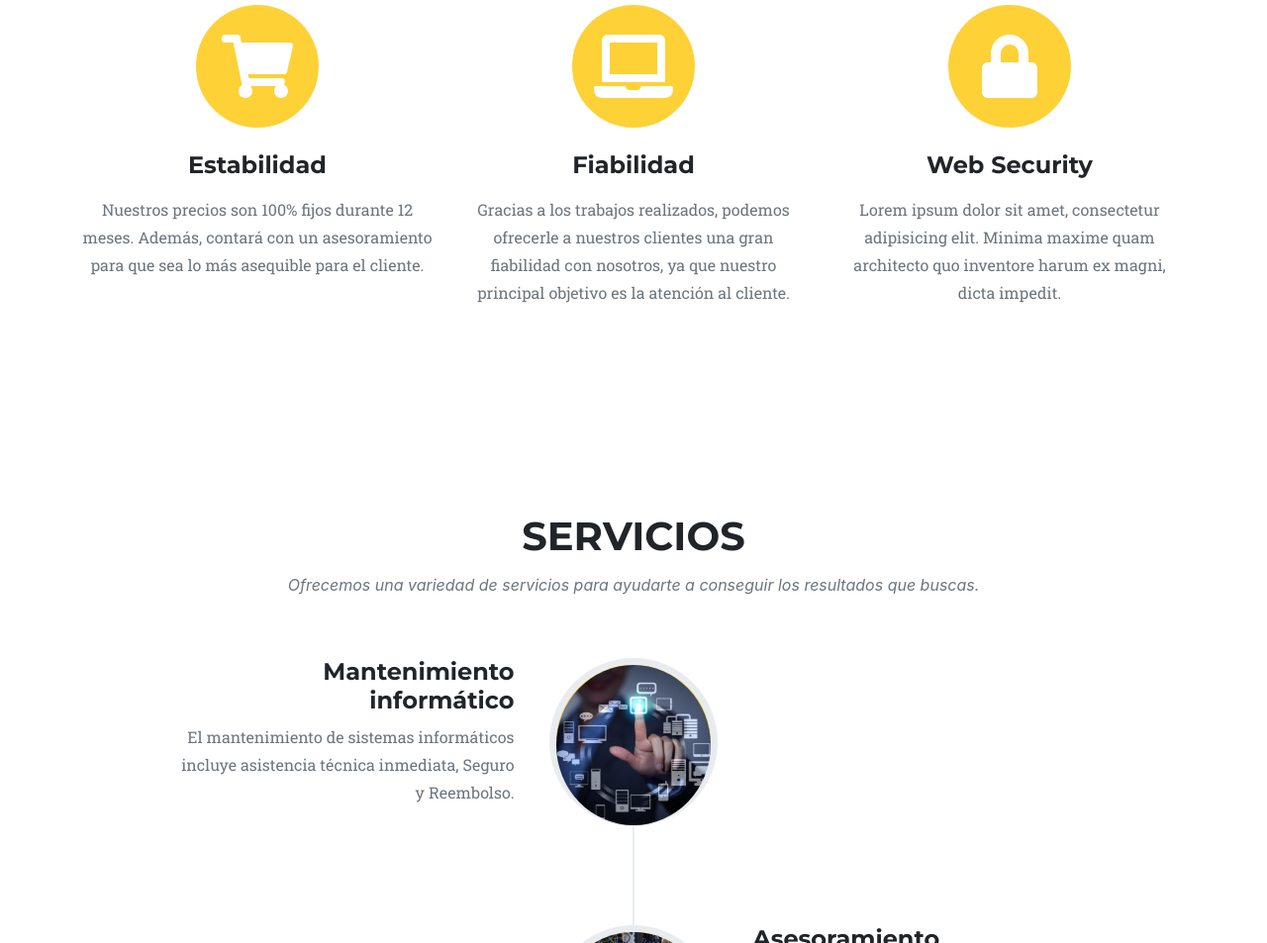
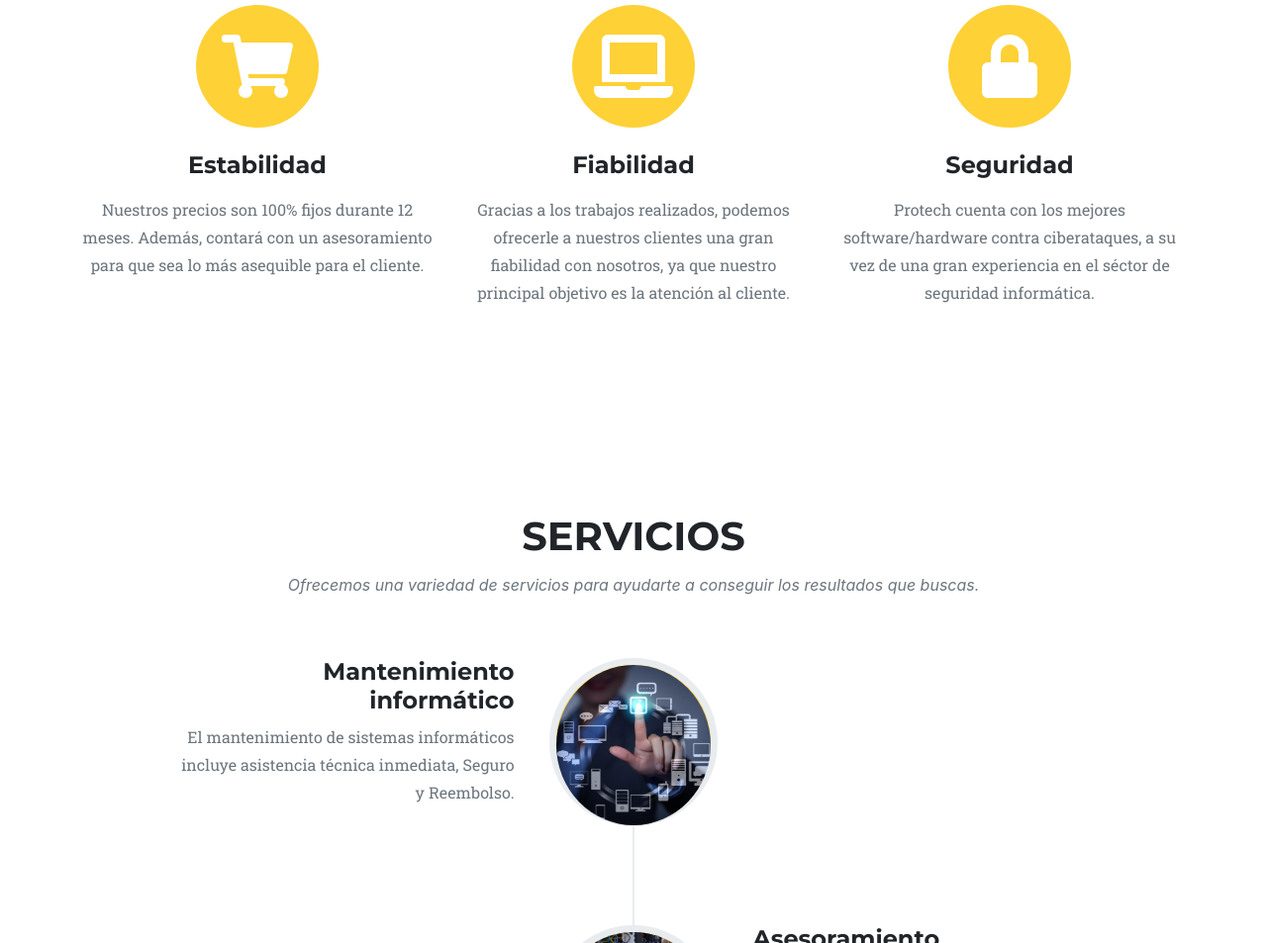
Before and after one commit to Protech20/Pagina-empresa-Protech, a plain HTML site: page index.html in a window 1280 px wide. Shown: the part 969-1922 px from the top of the page at 99% size. Drawn offline with nearby package versions, Linux system fonts and the light colour scheme; a web font is replaced by a local one.

Commit message:
Add files via upload

```diff
--- a/index.html
+++ b/index.html
@@ -56,8 +56,8 @@
                     </div>
                     <div class="col-md-4">
                         <span class="fa-stack fa-4x"><i class="fas fa-circle fa-stack-2x text-primary"></i><i class="fas fa-lock fa-stack-1x fa-inverse"></i></span>
-                        <h4 class="my-3">Web Security</h4>
-                        <p class="text-muted">Lorem ipsum dolor sit amet, consectetur adipisicing elit. Minima maxime quam architecto quo inventore harum ex magni, dicta impedit.</p>
+                        <h4 class="my-3">Seguridad</h4>
+                        <p class="text-muted">Protech cuenta con los mejores software/hardware contra ciberataques, a su vez de una gran experiencia en el séctor de seguridad informática.</p>
                     </div>
                 </div>
             </div>
```
